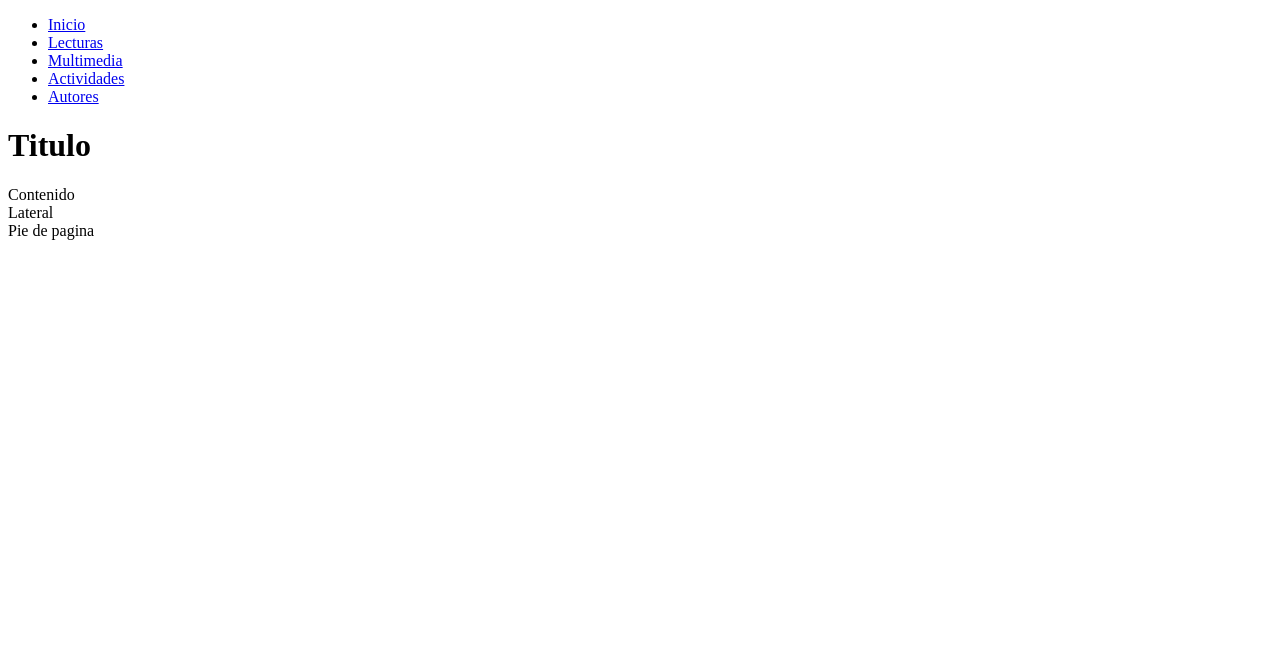
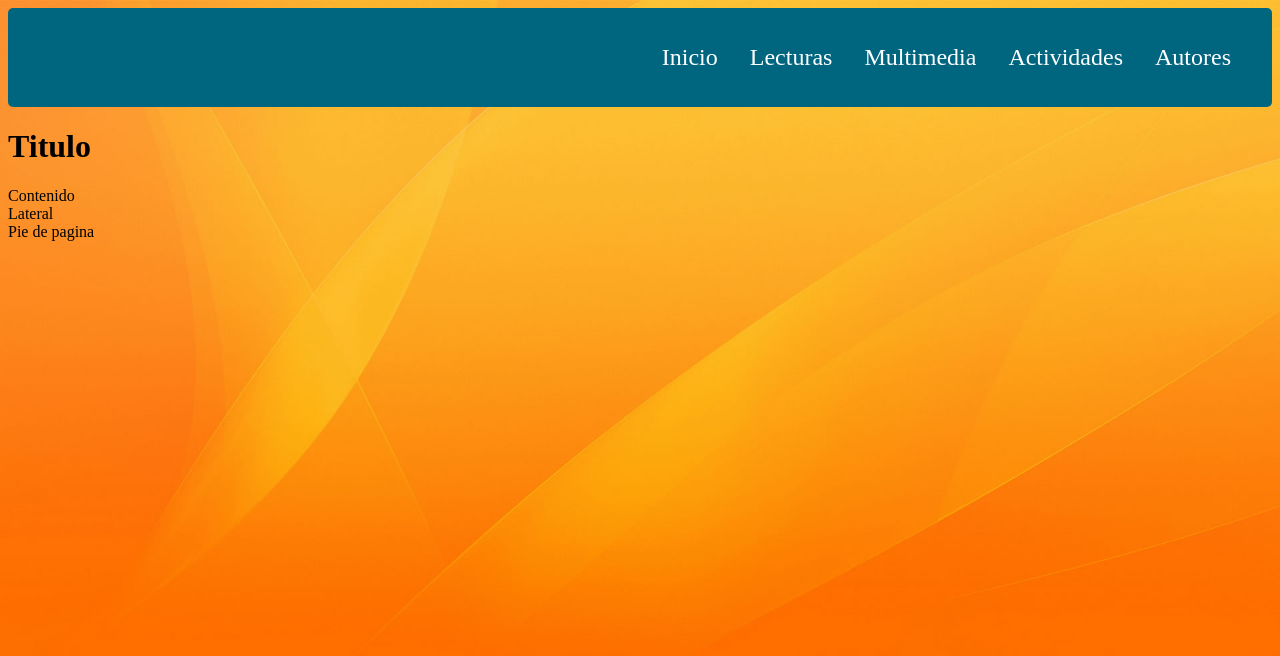
Before and after one commit to zullymalagon/PlantillaOva, a plain HTML site: page Site/index.html in a window 1280 px wide. Drawn offline with Linux system fonts and the light colour scheme.

Commit message:
Version 1.3
Cambios en la imagen del menu mediante el archivo style.css

```diff
--- a/Site/css/style.css
+++ b/Site/css/style.css
@@ -0,0 +1,58 @@
+body{
+    background: url(../img/fondo.jpg) no-repeat fixed center center #FDAE25;
+	background-size: cover; /*Imagen de fondo se ajuste a la pagina*/
+
+}
+
+
+nav{
+    border-radius:5px;
+   	overflow:hidden;
+    padding:20px;
+    width:auto;
+	background:#006680;
+
+	}
+
+nav ul{
+    list-style:none;
+    margin:0 5px 0 5px;
+    padding:0;
+	float:right;
+}
+
+nav ul li{
+	float:left;
+	list-style-type: none;
+	padding: 15px;
+	margin: 1px;
+	text-align:right;
+	font-size:24px;
+	color:#FFFFFF;
+
+}
+
+nav ul li:hover{
+
+	background-image:radial-gradient(#01A3CB, #006A85);
+	border-radius:5px;
+    box-shadow:  1px -1px 0px #999;
+
+
+
+}
+
+
+/*clases*/
+.menu:link{
+color: white;
+text-decoration: none;
+}
+.menu:visited{
+color: white;
+text-decoration: none;
+}
+.menu:active{
+color: white;
+text-decoration: none;
+}
--- a/Site/index.html
+++ b/Site/index.html
@@ -15,13 +15,15 @@
 <body>
 
     <div>
-        <nav>
-           <ul>
-    			<li><a title="Opcion 1" href="#">Inicio</a></li>
-   				<li><a title="Opcion 2" href="#">Lecturas</a></li>
-    			<li><a title="Opcion 3" href="#">Multimedia</a></li>
-    			<li><a title="Opcion 4" href="#">Actividades</a></li>
-    			<li><a title="Opcion 5" href="#">Autores</a></li>
+
+	 <nav>
+
+	          <ul>
+    			<li><a href="index.html" class="menu" >Inicio</a></li>
+   				<li><a href="#" class="menu">Lecturas</a></li>
+    			<li><a href="#" class="menu">Multimedia</a></li>
+    			<li><a href="#" class="menu">Actividades</a></li>
+    			<li><a href="#" class="menu">Autores</a></li>
 			</ul>
         </nav>
 	</div>
```
Also changed, not shown: Site/img/fondo.jpg (added).
